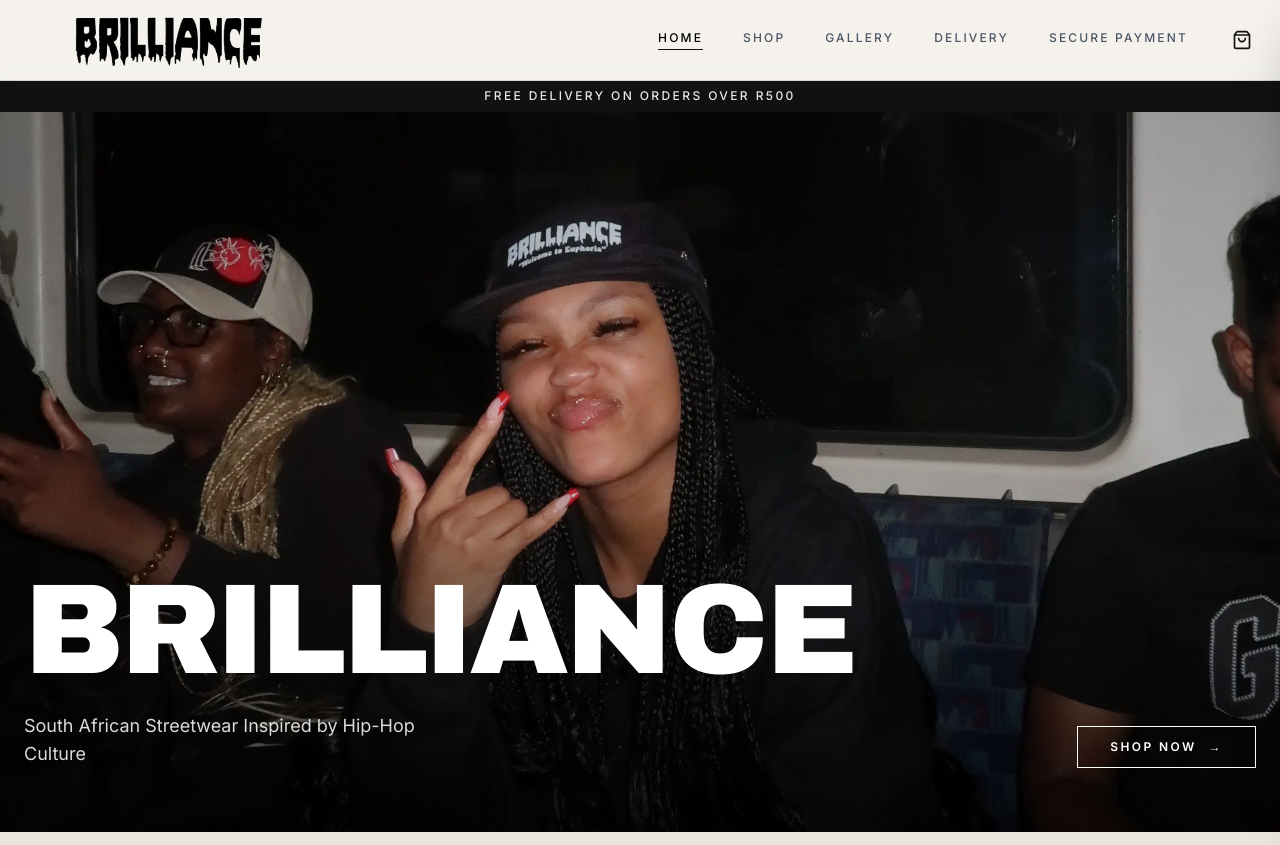
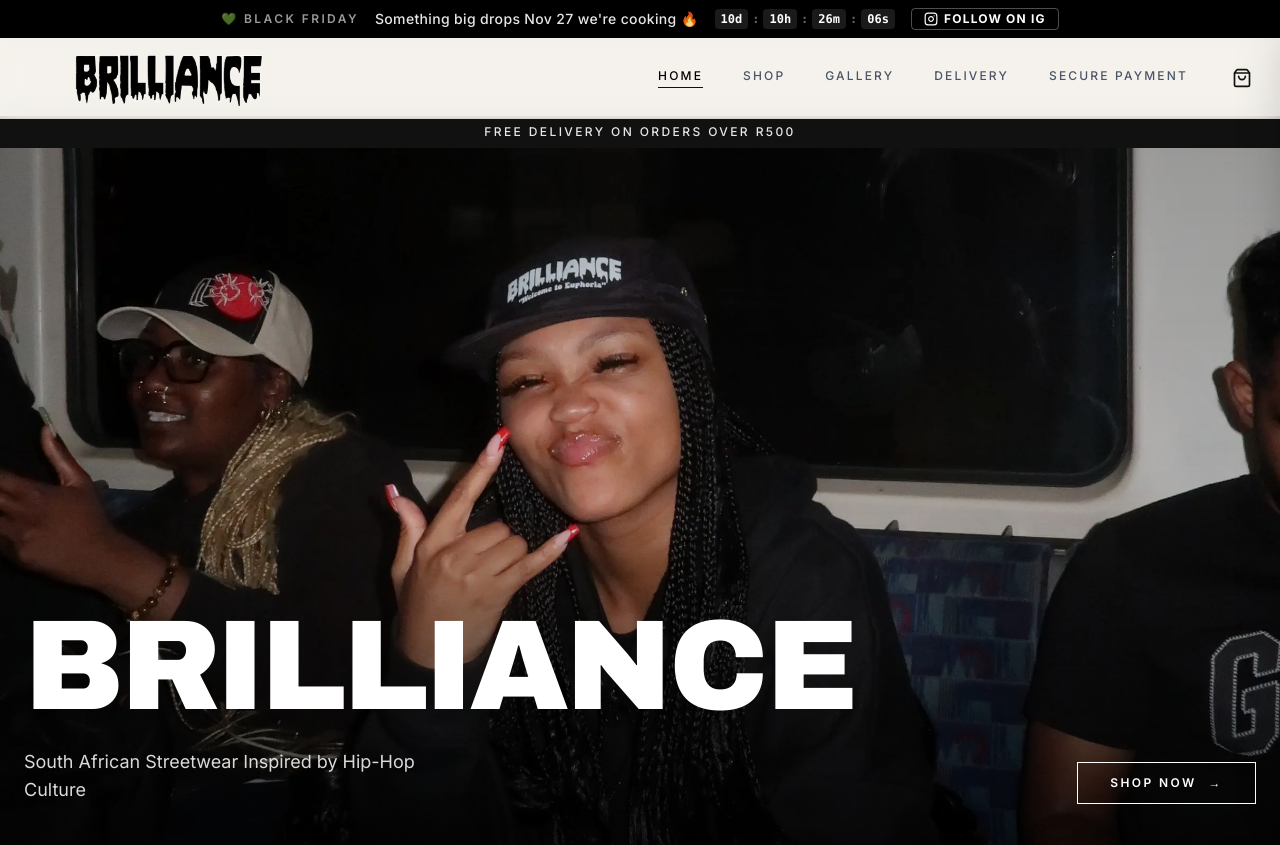
Before and after one commit to Ambitrove-Innovation/brillianceza-webapp, a React (Vite) app: page / in a window 1280 px wide. Shown: the top 845 px of the page. Built offline with nearby package versions, Linux system fonts and the light colour scheme.

Commit message:
feat: add Black Friday countdown banner with Instagram CTA and sticky header

```diff
--- a/src/App.tsx
+++ b/src/App.tsx
@@ -5,7 +5,6 @@ import MaintenancePage from "./feature/pages/maintenance/MaintenancePage";
 import { isMaintenanceMode } from "./utils/maintenance";
 
 function App() {
-  // Holding page while the site is being updated (off by default — see MAINTENANCE.md)
   if (isMaintenanceMode()) return <MaintenancePage />;
 
   return (
--- a/src/components/layout/Navigation.tsx
+++ b/src/components/layout/Navigation.tsx
@@ -2,6 +2,8 @@ import { useState } from "react";
 import { Link, useLocation } from "react-router-dom";
 import { Menu, X, ShoppingBag } from "lucide-react";
 import { useCart } from "../../hooks/useCart";
+import { CAMPAIGN } from "../../utils/campaignConfig";
+import BlackFridayBanner from "../ui/BlackFridayBanner";
 
 const Navigation = () => {
   const [isMenuOpen, setIsMenuOpen] = useState(false);
@@ -12,6 +14,9 @@ const Navigation = () => {
   const closeMenu = () => setIsMenuOpen(false);
 
   const isActive = (path: string) => location.pathname === path;
+
+  const isCampaignActive =
+    CAMPAIGN.enabled && Date.now() < CAMPAIGN.endDate.getTime();
 
   const navLinks = [
     { path: "/", label: "Home" },
@@ -31,8 +36,11 @@ const Navigation = () => {
         Skip to main content
       </a>
 
+      {/* Sticky Header: Contains Campaign Banner + Main Nav pinned as one unit */}
+      <header className="fixed top-0 left-0 right-0 w-full z-40">
+        <BlackFridayBanner />
         <nav
-        className="fixed top-0 w-full backdrop-blur-md bg-cream/85 z-40 border-b border-black/5"
+          className="w-full backdrop-blur-md bg-cream/85 border-b border-black/5"
           role="navigation"
           aria-label="Main Navigation"
         >
@@ -138,11 +146,12 @@ const Navigation = () => {
             </div>
           )}
         </nav>
+      </header>
 
-      {/* Spacer for fixed nav */}
-      <div className="h-20"></div>
+      {/* Spacer: reserves space for the fixed header (banner + nav) */}
+      <div className={isCampaignActive ? "h-[110px] md:h-[116px]" : "h-20"}></div>
 
-      {/* Announcement Bar */}
+      {/* Announcement Bar: In normal document flow, naturally scrolls away when user scrolls down */}
       <div className="bg-ink text-white/90 text-center py-2 uppercase tracking-[0.2em] text-xs font-medium">
         Free Delivery On Orders Over R500
       </div>
--- /dev/null
+++ b/src/components/ui/BlackFridayBanner.tsx
@@ -0,0 +1,107 @@
+import { useState, useEffect } from "react";
+import { Link } from "react-router-dom";
+import { Instagram } from "lucide-react";
+import { CAMPAIGN } from "../../utils/campaignConfig";
+
+interface TimeLeft {
+  days: number;
+  hours: number;
+  minutes: number;
+  seconds: number;
+}
+
+function getTimeLeft(): TimeLeft {
+  const diff = CAMPAIGN.dropDate.getTime() - Date.now();
+  if (diff <= 0) return { days: 0, hours: 0, minutes: 0, seconds: 0 };
+  return {
+    days: Math.floor(diff / (1000 * 60 * 60 * 24)),
+    hours: Math.floor((diff / (1000 * 60 * 60)) % 24),
+    minutes: Math.floor((diff / (1000 * 60)) % 60),
+    seconds: Math.floor((diff / 1000) % 60),
+  };
+}
+
+function pad(n: number) {
+  return String(n).padStart(2, "0");
+}
+
+export default function BlackFridayBanner() {
+  const [timeLeft, setTimeLeft] = useState<TimeLeft>(getTimeLeft());
+  const [isLive, setIsLive] = useState(Date.now() >= CAMPAIGN.dropDate.getTime());
+
+  useEffect(() => {
+    if (Date.now() >= CAMPAIGN.endDate.getTime()) return;
+    const id = setInterval(() => {
+      if (Date.now() >= CAMPAIGN.dropDate.getTime()) setIsLive(true);
+      setTimeLeft(getTimeLeft());
+    }, 1000);
+    return () => clearInterval(id);
+  }, []);
+
+  // Hidden when disabled or campaign window has passed
+  if (!CAMPAIGN.enabled || Date.now() >= CAMPAIGN.endDate.getTime()) return null;
+
+  const isInstagram = CAMPAIGN.ctaLink.includes("instagram.com");
+
+  return (
+    <div
+      className="w-full bg-black text-white text-center py-2 px-3 sm:px-4"
+      role="region"
+      aria-label="Campaign announcement"
+    >
+      {isLive ? (
+        /* ── LIVE STATE ── */
+        <div className="flex items-center justify-center gap-3 flex-wrap">
+          <span className="text-xs uppercase tracking-[0.2em] font-semibold text-white/80">
+            {CAMPAIGN.label}
+          </span>
+          <span className="text-sm font-bold tracking-wide text-white animate-pulse">
+            {CAMPAIGN.liveLabel}
+          </span>
+          <Link
+            to={CAMPAIGN.liveLink}
+            className="text-xs uppercase tracking-widest font-bold border border-white/40 hover:bg-white hover:text-black transition-all duration-200 px-3 py-0.5 rounded-sm"
+          >
+            {CAMPAIGN.liveLinkLabel}
+          </Link>
+        </div>
+      ) : (
+        /* ── COUNTDOWN STATE ── */
+        <div className="flex items-center justify-center gap-4 flex-wrap">
+          <span className="text-xs uppercase tracking-[0.2em] font-semibold text-white/60 hidden sm:inline">
+            {CAMPAIGN.label}
+          </span>
+
+          <span className="text-xs sm:text-sm font-medium tracking-wide text-white/90">
+            {CAMPAIGN.teaser}
+          </span>
+
+          {/* Live countdown */}
+          <div className="flex items-center gap-1 font-mono text-xs font-bold">
+            <span className="bg-white/10 rounded px-1.5 py-0.5">{pad(timeLeft.days)}d</span>
+            <span className="text-white/40">:</span>
+            <span className="bg-white/10 rounded px-1.5 py-0.5">{pad(timeLeft.hours)}h</span>
+            <span className="text-white/40">:</span>
+            <span className="bg-white/10 rounded px-1.5 py-0.5">{pad(timeLeft.minutes)}m</span>
+            <span className="text-white/40">:</span>
+            <span className="bg-white/10 rounded px-1.5 py-0.5">{pad(timeLeft.seconds)}s</span>
+          </div>
+
+          {/* Campaign CTA button — customizable via campaignConfig.ts */}
+          {CAMPAIGN.showCta && (
+            <a
+              href={CAMPAIGN.ctaLink}
+              target="_blank"
+              rel="noopener noreferrer"
+              className="inline-flex items-center gap-1.5 text-xs uppercase tracking-widest font-bold border border-white/30 hover:bg-white hover:text-black transition-all duration-200 px-3 py-0.5 rounded-sm whitespace-nowrap"
+              aria-label={CAMPAIGN.ctaLabel}
+            >
+              {isInstagram && <Instagram className="w-3.5 h-3.5" />}
+              <span>{CAMPAIGN.ctaLabel}</span>
+            </a>
+          )}
+        </div>
+      )}
+    </div>
+  );
+}
--- /dev/null
+++ b/src/utils/campaignConfig.ts
@@ -0,0 +1,50 @@
+/**
+ * Campaign Announcement Banner — Central Config
+ * ─────────────────────────────────────────────
+ * To run a new campaign:
+ *   1. Set `enabled: true`
+ *   2. Fill in the fields below
+ *   3. Commit + push — banner appears site-wide automatically
+ *
+ * To turn it off:
+ *   1. Set `enabled: false`
+ *   2. Commit + push — banner disappears, nav resets
+ *
+ * The banner has 3 automatic states:
+ *   • COUNTDOWN  — from now until `dropDate`
+ *   • LIVE       — from `dropDate` until `endDate`
+ *   • HIDDEN     — after `endDate` (or when `enabled: false`)
+ */
+
+export const CAMPAIGN = {
+  // ── Master switch ──────────────────────────────────────────
+  enabled: true,
+
+  // ── Identity ───────────────────────────────────────────────
+  /** Small label shown before the teaser text e.g. "🖤 Black Friday" */
+  label: "💚 Black Friday",
+
+  // ── Countdown phase ────────────────────────────────────────
+  /** Text shown during the countdown */
+  teaser: "Something big drops Nov 27 we're cooking 🔥",
+  /** Show the teaser CTA button during countdown */
+  showCta: true,
+  /** Button label for the countdown CTA (e.g. "Follow on IG", "Notify Me") */
+  ctaLabel: "Follow on IG",
+  /** Destination URL when clicked (e.g. Instagram profile or WhatsApp link) */
+  ctaLink: "https://www.instagram.com/brilliance_za",
+
+  // ── Live phase ─────────────────────────────────────────────
+  /** Text shown when the drop is live */
+  liveLabel: "DEALS ARE LIVE 🔥",
+  /** Where the "Shop Now" button links to */
+  liveLink: "/shop",
+  /** Label for the live CTA button */
+  liveLinkLabel: "Shop Now →",
+
+  // ── Dates (ISO 8601, include timezone offset) ──────────────
+  /** Banner switches from countdown → live at this moment */
+  dropDate: new Date("2026-11-27T00:00:00+02:00"),
+  /** Banner disappears entirely after this moment */
+  endDate: new Date("2026-11-28T00:00:00+02:00"),
+} as const;
```
Lines whose indentation alone changed are shown as unchanged.
